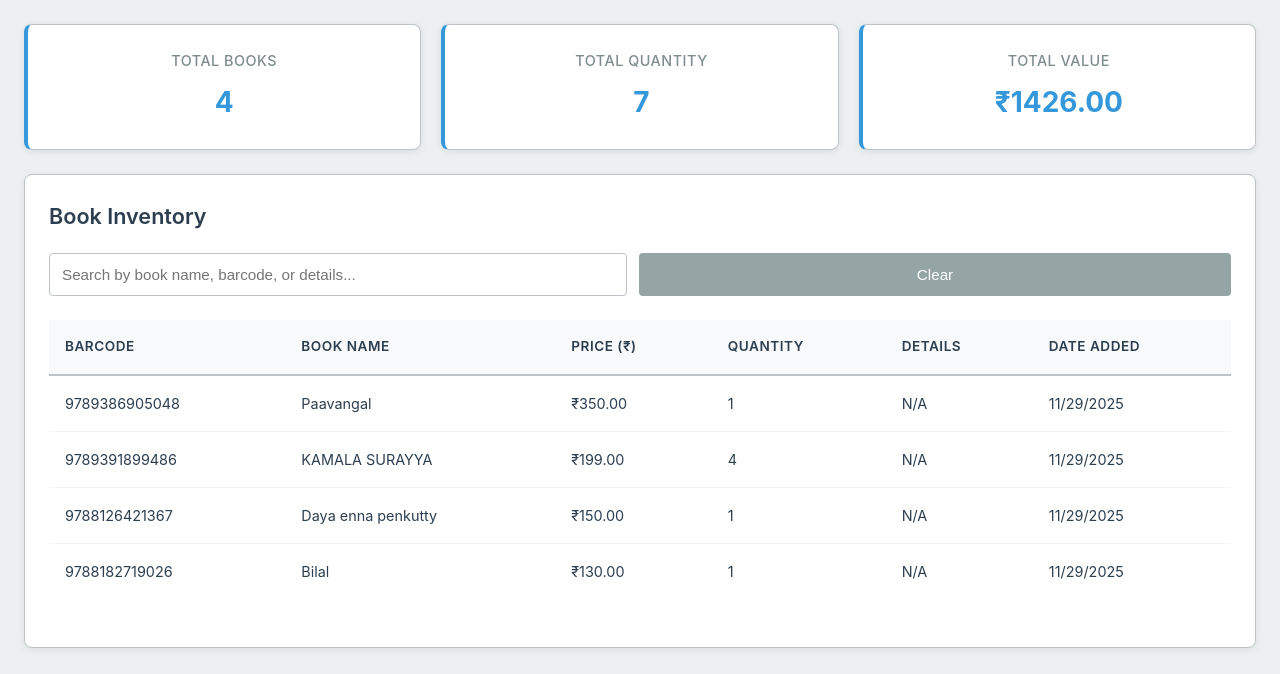
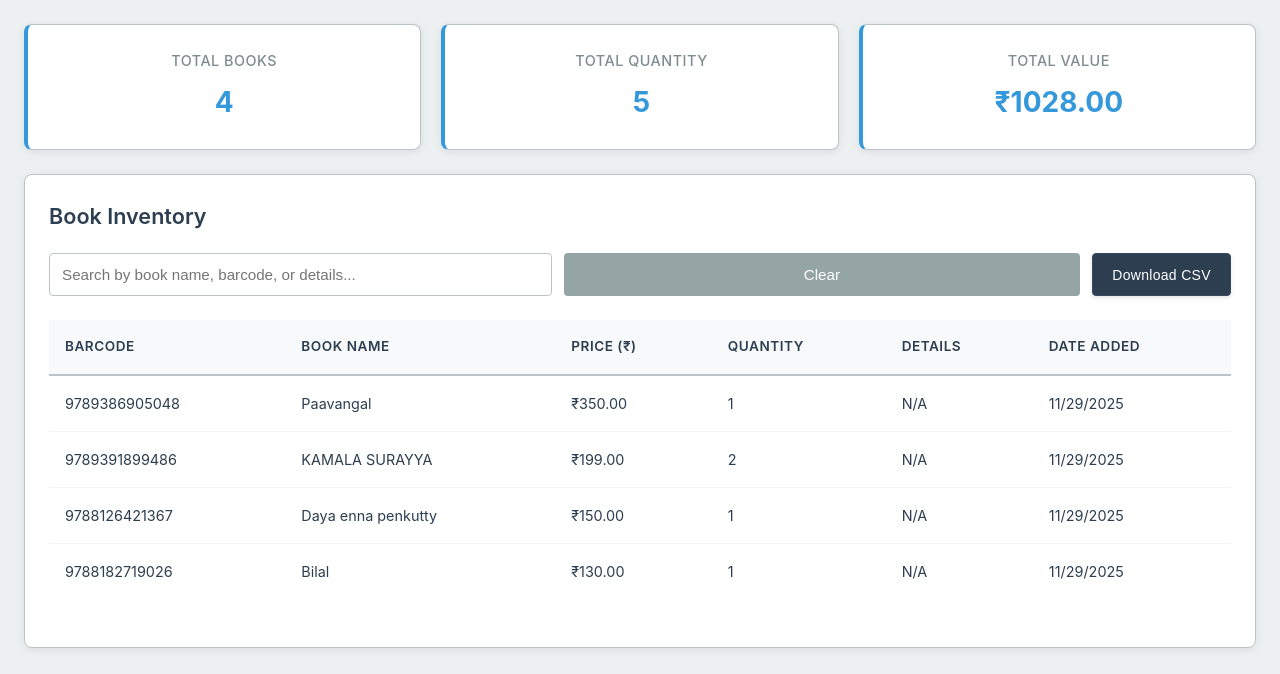
Before and after one commit to faizansabir7/e1lounge, a Flask app: page / in a window 1280 px wide. Shown: the part 126-800 px from the top of the page. Run offline with Flask 3, Linux system fonts and the light colour scheme; the visitor is signed in with stand-in values (Sample User, id 1).

Commit message:
Excel Export

```diff
--- a/app.py
+++ b/app.py
@@ -5,7 +5,7 @@ import json
 import base64
 import numpy as np
 from datetime import datetime
-from flask import Flask, render_template, request, jsonify, session, redirect, url_for
+from flask import Flask, render_template, request, jsonify, session, redirect, url_for, send_file
 from pyzbar.pyzbar import decode
 import os
 from werkzeug.security import check_password_hash, generate_password_hash
@@ -29,11 +29,11 @@ def init_csv_files():
             writer = csv.writer(file)
             writer.writerow(['barcode', 'name', 'price', 'details', 'date_added', 'quantity'])
 
-    # Initialize transactions.csv if it doesn't exist - UPDATED with customer_name
+    # Initialize transactions.csv if it doesn't exist - Flattened format
     if not os.path.exists('transactions.csv'):
         with open('transactions.csv', 'w', newline='', encoding='utf-8') as file:
             writer = csv.writer(file)
-            writer.writerow(['id', 'customer_name', 'items', 'total', 'date', 'processed_by'])
+            writer.writerow(['transaction_id', 'item_name', 'item_quantity', 'item_price', 'customer_name', 'date', 'processed_by'])
 
 
 # Global variables for camera scanning
@@ -251,19 +251,26 @@ def reduce_book_quantity(barcode, quantity_to_reduce):
         return False, f"Error: {e}"
 
 def save_transaction(items, total, customer_name, processed_by):
-    """Save transaction to CSV with customer name"""
+    """Save transaction to CSV - one row per item for easy Excel viewing"""
     try:
         transaction_id = datetime.now().strftime('%Y%m%d%H%M%S')
+        transaction_date = datetime.now().isoformat()
+
         with open('transactions.csv', 'a', newline='', encoding='utf-8') as file:
             writer = csv.writer(file)
-            writer.writerow([
-                transaction_id,
-                customer_name,
-                json.dumps(items),
-                total,
-                datetime.now().isoformat(),
-                processed_by
-            ])
+
+            # Write one row per item
+            for item in items:
+                writer.writerow([
+                    transaction_id,
+                    item.get('name', 'Unknown'),
+                    item.get('quantity', 1),
+                    item.get('price', 0),
+                    customer_name,
+                    transaction_date,
+                    processed_by
+                ])
+
         return True, transaction_id
     except Exception as e:
         print(f"Error saving transaction: {e}")
@@ -295,6 +302,46 @@ def login():
 def logout():
     session.pop('user', None)
     return redirect(url_for('login'))
+
+@app.route('/api/download_inventory')
+def download_inventory():
+    if 'user' not in session:
+        return jsonify({'error': 'Not authenticated'}), 401
+
+    try:
+        if os.path.exists('books.csv'):
+            return send_file(
+                'books.csv',
+                mimetype='text/csv',
+                as_attachment=True,
+                download_name=f'inventory_{datetime.now().strftime("%Y%m%d_%H%M%S")}.csv'
+            )
+        else:
+            return jsonify({'error': 'Inventory file not found'}), 404
+    except Exception as e:
+        print(f"Error downloading inventory: {e}")
+        return jsonify({'error': str(e)}), 500
+
+@app.route('/api/download_transactions')
+def download_transactions():
+    if 'user' not in session:
+        return jsonify({'error': 'Not authenticated'}), 401
+
+    try:
+        if not os.path.exists('transactions.csv'):
+            return jsonify({'error': 'Transactions file not found'}), 404
+
+        # Transactions CSV is already in the correct flat format, just send it
+        return send_file(
+            'transactions.csv',
+            mimetype='text/csv',
+            as_attachment=True,
+            download_name=f'transactions_{datetime.now().strftime("%Y%m%d_%H%M%S")}.csv'
+        )
+
+    except Exception as e:
+        print(f"Error downloading transactions: {e}")
+        return jsonify({'error': str(e)}), 500
 
 # API Routes
 @app.route('/api/start_continuous_scan', methods=['POST'])
@@ -644,20 +691,38 @@ def get_transactions():
         return jsonify({'error': 'Not authenticated'}), 401
 
     try:
-        transactions = []
+        # Read flattened transactions and group by transaction_id
+        transactions_dict = {}
+
         with open('transactions.csv', 'r', encoding='utf-8') as file:
             reader = csv.DictReader(file)
             for row in reader:
-                transactions.append({
-                    'id': row['id'],
-                    'customer_name': row['customer_name'],
-                    'items': json.loads(row['items']),
-                    'total': float(row['total']),
-                    'date': row['date'],
-                    'processed_by': row['processed_by']
+                trans_id = row['transaction_id']
+
+                if trans_id not in transactions_dict:
+                    transactions_dict[trans_id] = {
+                        'id': trans_id,
+                        'customer_name': row['customer_name'],
+                        'items': [],
+                        'total': 0,
+                        'date': row['date'],
+                        'processed_by': row['processed_by']
+                    }
+
+                # Add item to transaction
+                item_price = float(row['item_price'])
+                item_qty = int(row['item_quantity'])
+
+                transactions_dict[trans_id]['items'].append({
+                    'name': row['item_name'],
+                    'quantity': item_qty,
+                    'price': item_price
                 })
 
-        # Sort by date, most recent first
+                transactions_dict[trans_id]['total'] += item_price * item_qty
+
+        # Convert to list and sort by date
+        transactions = list(transactions_dict.values())
         transactions.sort(key=lambda x: x['date'], reverse=True)
 
         return jsonify({'transactions': transactions})
--- a/books.csv
+++ b/books.csv
@@ -1,5 +1,5 @@
 barcode,name,price,details,date_added,quantity
 9789386905048,Paavangal,350.0,,2025-11-29T17:06:24.098167,1
-9789391899486,KAMALA SURAYYA,199.0,,2025-11-29T17:23:03.138098,4
+9789391899486,KAMALA SURAYYA,199.0,,2025-11-29T17:23:03.138098,2
 9788126421367,Daya enna penkutty,150.0,,2025-11-29T17:25:08.016362,1
 9788182719026,Bilal,130.0,,2025-11-29T21:27:47.254481,1
--- a/static/app.js
+++ b/static/app.js
@@ -125,6 +125,15 @@ class LibraryInventorySystem {
 
         document.getElementById('process-bill').addEventListener('click', () => {
             this.processBill();
+        });
+
+        // Download Buttons
+        document.getElementById('download-inventory-btn').addEventListener('click', () => {
+            this.downloadInventory();
+        });
+
+        document.getElementById('download-transactions-btn').addEventListener('click', () => {
+            this.downloadTransactions();
         });
     }
 
@@ -937,6 +946,16 @@ class LibraryInventorySystem {
         container.addEventListener('click', remove);
         setTimeout(remove, 5000);
     }
+
+    downloadInventory() {
+        window.location.href = '/api/download_inventory';
+        this.showMessage('Downloading inventory CSV...', 'success');
+    }
+
+    downloadTransactions() {
+        window.location.href = '/api/download_transactions';
+        this.showMessage('Downloading transactions CSV...', 'success');
+    }
 }
 
 // Initialize
--- a/templates/index.html
+++ b/templates/index.html
@@ -1074,6 +1074,48 @@
                 width: 100%;
             }
         }
+
+        /* Download Button Styles */
+        .btn-download {
+            background-color: #2c3e50;
+            color: white;
+            border: 1px solid #34495e;
+            padding: 0.6rem 1.2rem;
+            border-radius: 4px;
+            cursor: pointer;
+            font-size: 0.875rem;
+            font-weight: 500;
+            transition: all 0.2s ease;
+            display: inline-flex;
+            align-items: center;
+            gap: 0.5rem;
+            box-shadow: 0 2px 4px rgba(0, 0, 0, 0.1);
+            letter-spacing: 0.3px;
+        }
+
+        .btn-download:hover {
+            background-color: #34495e;
+            border-color: #415b76;
+            box-shadow: 0 4px 8px rgba(0, 0, 0, 0.15);
+            transform: translateY(-1px);
+        }
+
+        .btn-download:active {
+            transform: translateY(0);
+            box-shadow: 0 2px 4px rgba(0, 0, 0, 0.1);
+        }
+
+        .search-container {
+            display: flex;
+            gap: 0.75rem;
+            margin-bottom: 1.5rem;
+            flex-wrap: wrap;
+        }
+
+        .search-container input {
+            flex: 1;
+            min-width: 200px;
+        }
     </style>
 </head>
 <body>
@@ -1120,6 +1162,9 @@
             <div class="search-container">
                 <input type="text" id="search-books" placeholder="Search by book name, barcode, or details...">
                 <button class="btn btn-secondary" id="clear-search">Clear</button>
+                <button class="btn-download" id="download-inventory-btn" title="Download Inventory CSV">
+                    Download CSV
+                </button>
             </div>
             <div class="table-wrapper">
                 <table class="inventory-table">
@@ -1201,6 +1246,13 @@
 
     <!-- Billing Section -->
     <div id="billing-section" class="section">
+        <div style="display: flex; justify-content: space-between; align-items: center; margin-bottom: 1rem;">
+            <h2 style="margin: 0;">Billing & Transactions</h2>
+            <button class="btn-download" id="download-transactions-btn" title="Download Transactions CSV">
+            qDownload Transactions
+            </button>
+        </div>
+
         <!-- Manual Barcode Entry -->
         <div class="form-container">
             <h3>Manual Barcode Entry</h3>
```
Also changed, not shown: transactions.csv (+2 -5 lines).
